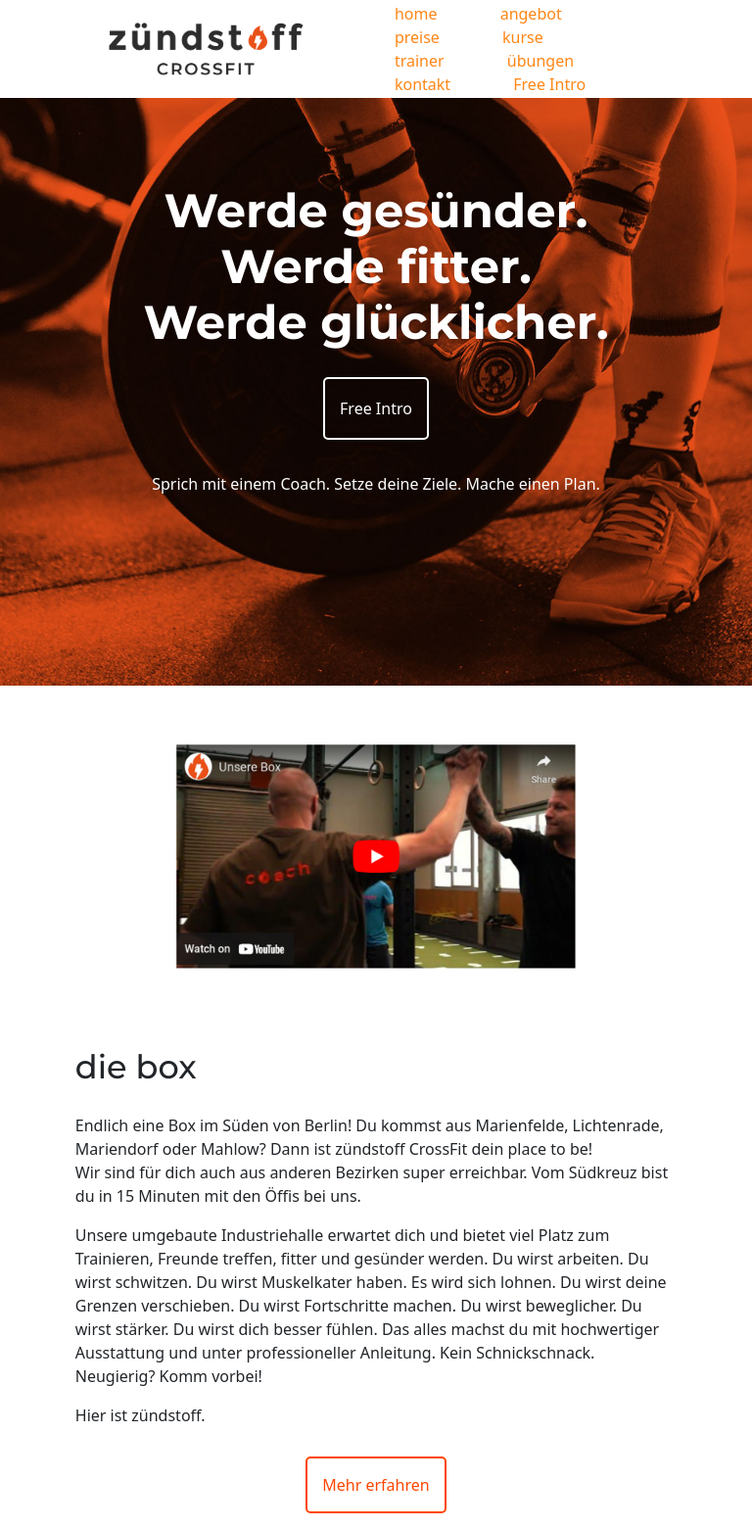
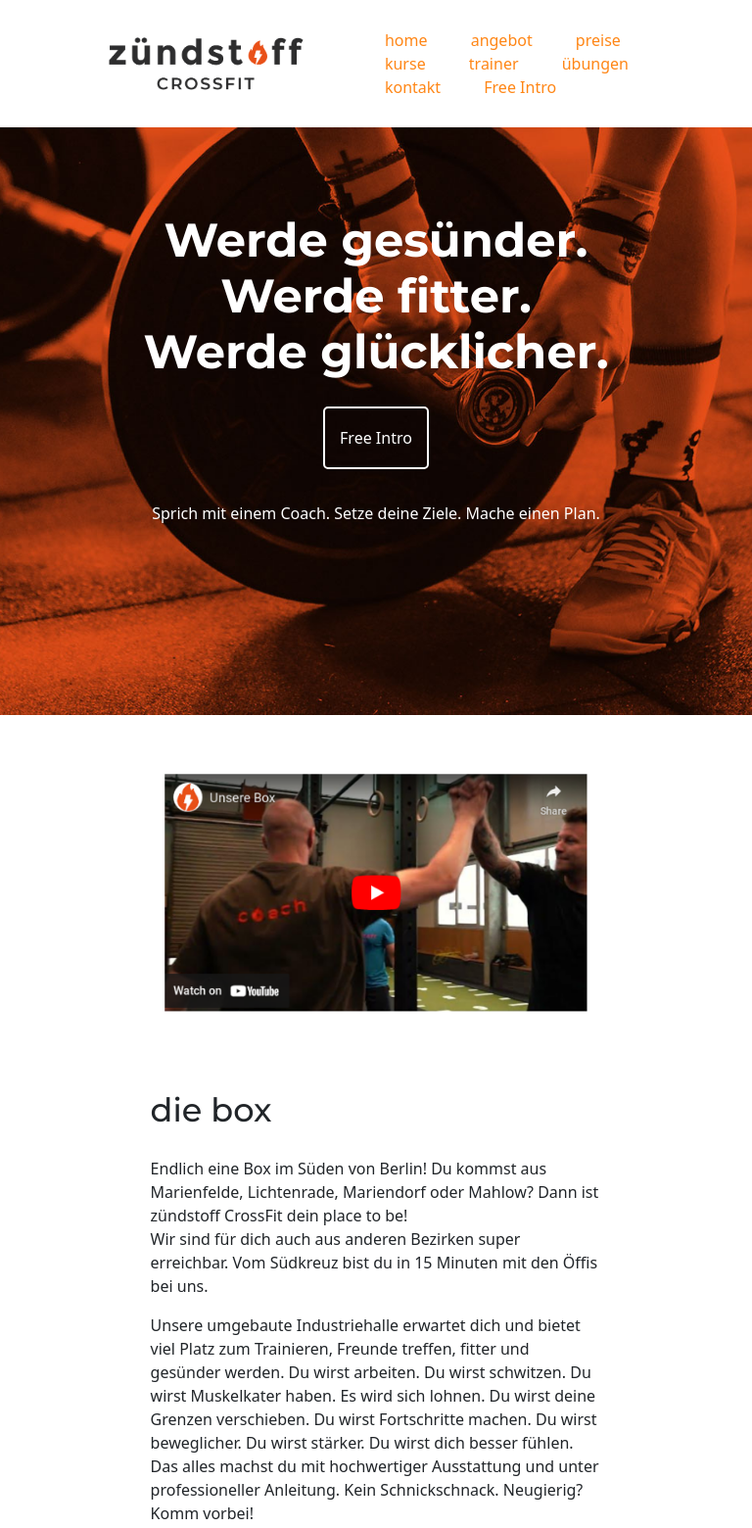
Before and after one commit to MelcherLevente/zundstoff, a plain HTML site: page index.html in a window 768 px wide. Shown: the top 1560 px of the page at 98% size. Drawn offline with nearby package versions, Linux system fonts and the light colour scheme; a web font is replaced by a local one.

Commit message:
reszponzivitas

```diff
--- a/index.css
+++ b/index.css
@@ -17,11 +17,13 @@ h1{
 }
 #menu{
     display: flex;
-    height: 100px;
+    height: 130px;
     margin: 0px 80px;
+    align-items: center;
+    justify-content: center;
 }
 #logo{
-    height: 100%;
+    height: 100px;
     float: left;
 }
 #fejlec_img{
@@ -31,11 +33,9 @@ h1{
 #menu li{
     display: inline;
     color: rgba(255, 123, 0, 0.918);
-    padding: 30px;
+    padding: 20px;
 }
 #menu ul{
-    display: inline;
-    float: right;
     align-content: center;
     margin-bottom: 0px;
 }
@@ -67,13 +67,14 @@ h1,h2,h3,h4{
     margin: 50px;
 }
 #box_video{
-    max-width: 53%;
+    max-width: 50%;
     height: max-content;
-    vertical-align: middle;
+    align-self: center;
 }
 #box_video img{
-    width: 100%;
-    height: 100%;
+    width: 90%;
+    height: 90%;
+    float: right;
 }
 #box_r{
     width: 45%;
@@ -228,23 +229,36 @@ h1,h2,h3,h4{
     height: 100px;
 }
 #folge_img{
-
     width: 100%;
 }
 #folge_img img{
     width: 60px;
+    margin: 0px 20px;
 }
 
 @media only screen and (min-width: 400px) and (max-width: 850px){
     #box_tart, #dich_text, #miss_tart, #train_tart, #preise_tart, #preise_bot{
         display: block;
         margin: 30px 0px;
-
     }
     #box_video, #box_r, #train_img, #train_r, #miss_img, #miss_r, #preise_l, #preise_c, #preise_r{
         margin: auto;
-        width: 80%;
+        width: 75%;
+        max-width: 80%;
         padding: 30px 0px;
+
+    }
+    #box_video, #train_img{
+        display: flex;
+        height: fit-content;
+        justify-content: center;
+    }
+    #box_r, #train_r{
+        width: 60%;
+    }
+    #box_video img, #train_img img{
+        width: 75%;
+        float: none;
     }
     #wod, #basics, #strength{
         width: 100%;
```
